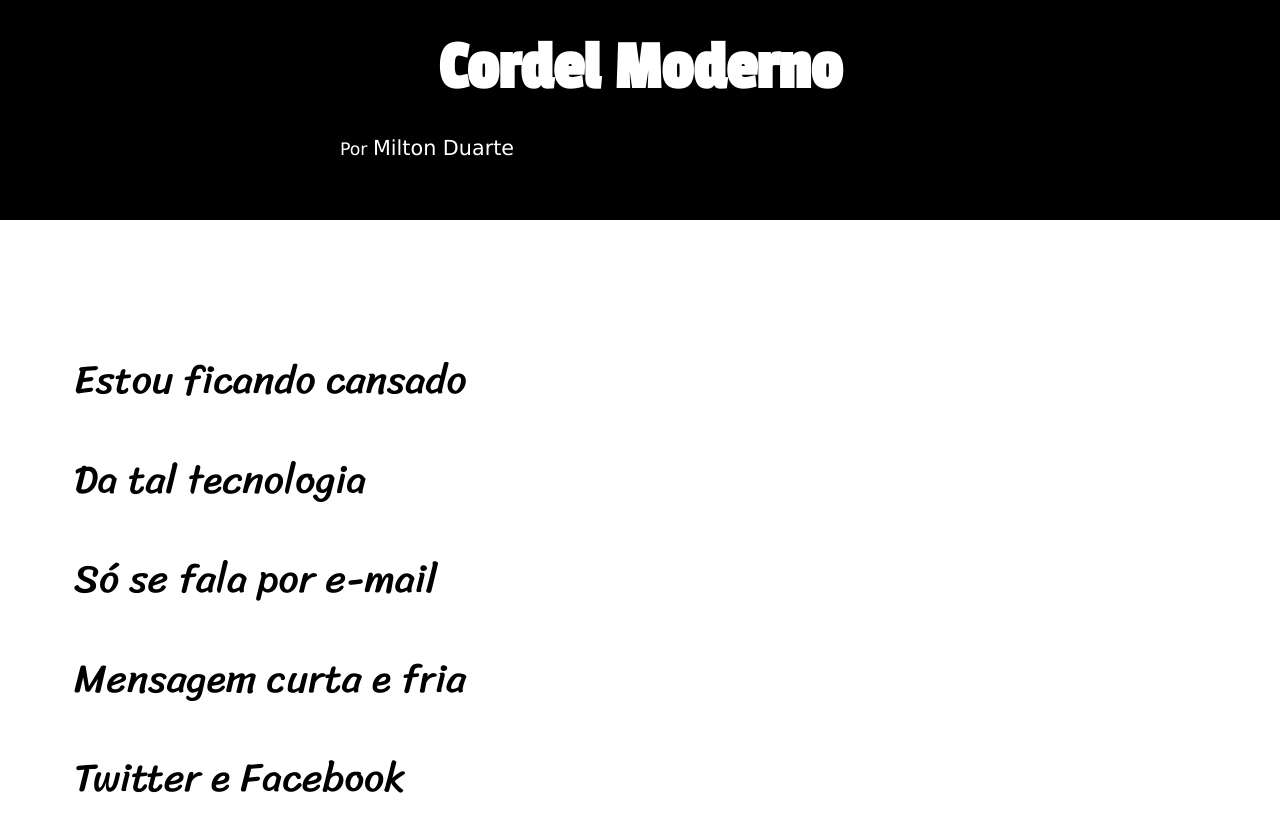
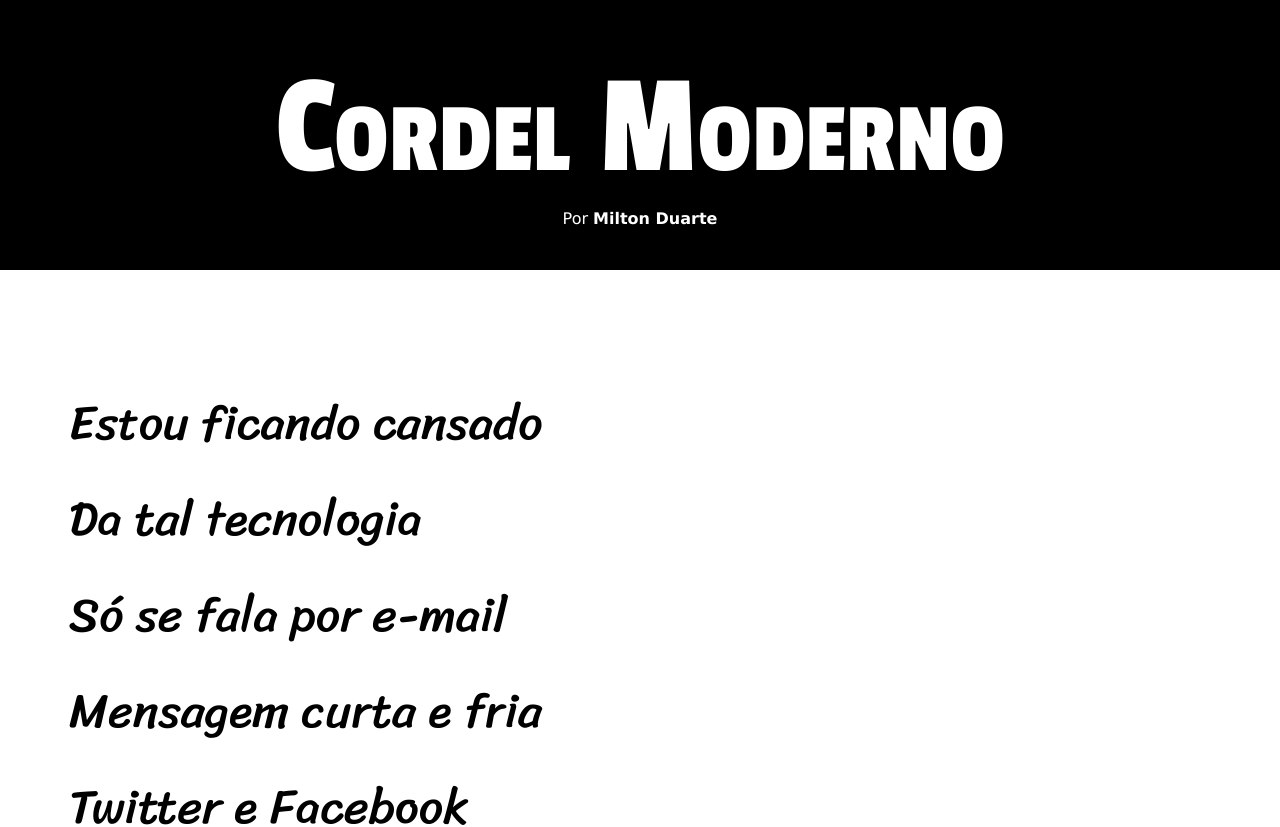
Before and after one commit to alexsandro49/Html5-Css3, a plain HTML site: page desafios/d012/index.html in a window 1280 px wide. Shown: the top 827 px of the page. Drawn offline with Linux system fonts and the light colour scheme.

Commit message:
Exercícios dia 11/10

```diff
--- a/desafios/d012/css/style.css
+++ b/desafios/d012/css/style.css
@@ -1,7 +1,8 @@
 @charset "UTF-8";
 
-@import url('https://fonts.googleapis.com/css2?family=Passion+One&family=Sriracha&display=swap');
+@import url('https://fonts.googleapis.com/css2?family=Passion+One&display=swap');
 
+@import url('https://fonts.googleapis.com/css2?family=Sriracha&display=swap');
 
 :root {
     --fonte1: Verdana, Geneva, Tahoma, sans-serif;
@@ -10,15 +11,25 @@
 }
 
 * {
-    margin: 0px;
-    padding: 0px;
-    font-size: 1.2em;
+    margin: 0;
+    padding: 0;
     text-decoration: none;
+}
+
+p {
+    margin-top: 20px;
+    margin-bottom: 20px;
+    width: fit-content;
+    padding: 5px;
+    font-family: var(--fonte3);
+    font-size: 3em;
+    line-height: 2em;
 }
 
 body {
     font-family: Arial, Helvetica, sans-serif;
     background-color: white;
+    font-family: var(--fonte1);
     width: 100%;
     height: 100vh;
 }
@@ -26,21 +37,28 @@ body {
 header {
     display: flex;
     flex-direction: column;
-    justify-content: center;
+    justify-content: flex-end;
     align-items: center;
     background-color: black;
     color: white;
     text-align: center;
     font-family: var(--fonte2);
-    font-size: 2.5em;
     width: calc(100% - 20px);
-    height: 200px;
+    height: 250px;
     padding: 10px;
 }
 
+header h1 {
+    margin-bottom: -30px;
+    font-size: 9em;
+    font-weight: normal;
+    font-variant: small-caps;
+}
+
 header p {
-    font-size: 0.3em;
+    font-size: 1em;
     font-family: var(--fonte1);
+    text-align: center;
 }
 
 header a {
@@ -72,13 +90,14 @@ section {
 #sec1 {
     background-color: transparent;
     background-image: url(../img/background001.jpg);
-    background-position: right center;
+    background-position: center right;
+    background-size: cover;
     background-attachment: fixed;
     color: white;
 }
 
 #sec1 p, #sec4 p {
-    background-color: rgb(51, 51, 51);
+    background-color: rgba(0, 0, 0, 0.514);
 }
 
 #sec4 {
@@ -89,11 +108,18 @@ section {
     color: white;
 }
 
+footer {
+    display: flex;
+    background-color: black;
+    color: white;
+    font-size: 0.3em;
+    justify-content: center;
+    align-items: center;
+    text-align: center;
+    width: 100%;
+    height: 50px;
+}
 
-p {
-    margin-top: 20px;
-    margin-bottom: 20px;
-    width: 600px;
-    text-align: justify;
-    padding: 10px;
+footer p {
+    font-family: var(--fonte1);
 }
--- a/desafios/d012/index.html
+++ b/desafios/d012/index.html
@@ -10,7 +10,7 @@
 <body>
     <header>
         <h1>Cordel Moderno</h1>
-        <p>Por <a href="https://www.recantodasletras.com.br/poesias/3186743" target="_blank">Milton Duarte</a></p>
+        <p>Por <a href="https://www.recantodasletras.com.br/poesias/3186743" target="_blank" rel="external"><strong>Milton Duarte</strong></a></p>
     </header>
     <main>
         <section id="sec0">
@@ -42,7 +42,9 @@
                 <br>
                 Para declarar o amor
                 <br>
-                Basta botar uma flor E um coração desenhado.
+                Basta botar uma flor
+                <br>
+                E um coração desenhado.
             </p>
         </section>
         <section id="sec2">
@@ -131,5 +133,8 @@
             </p>
         </section>
     </main>
+    <footer>
+        <p>Site criado por <strong>Gustavo Guanabara para o Curso em Video</strong></p>
+    </footer>
 </body>
 </html>
```
